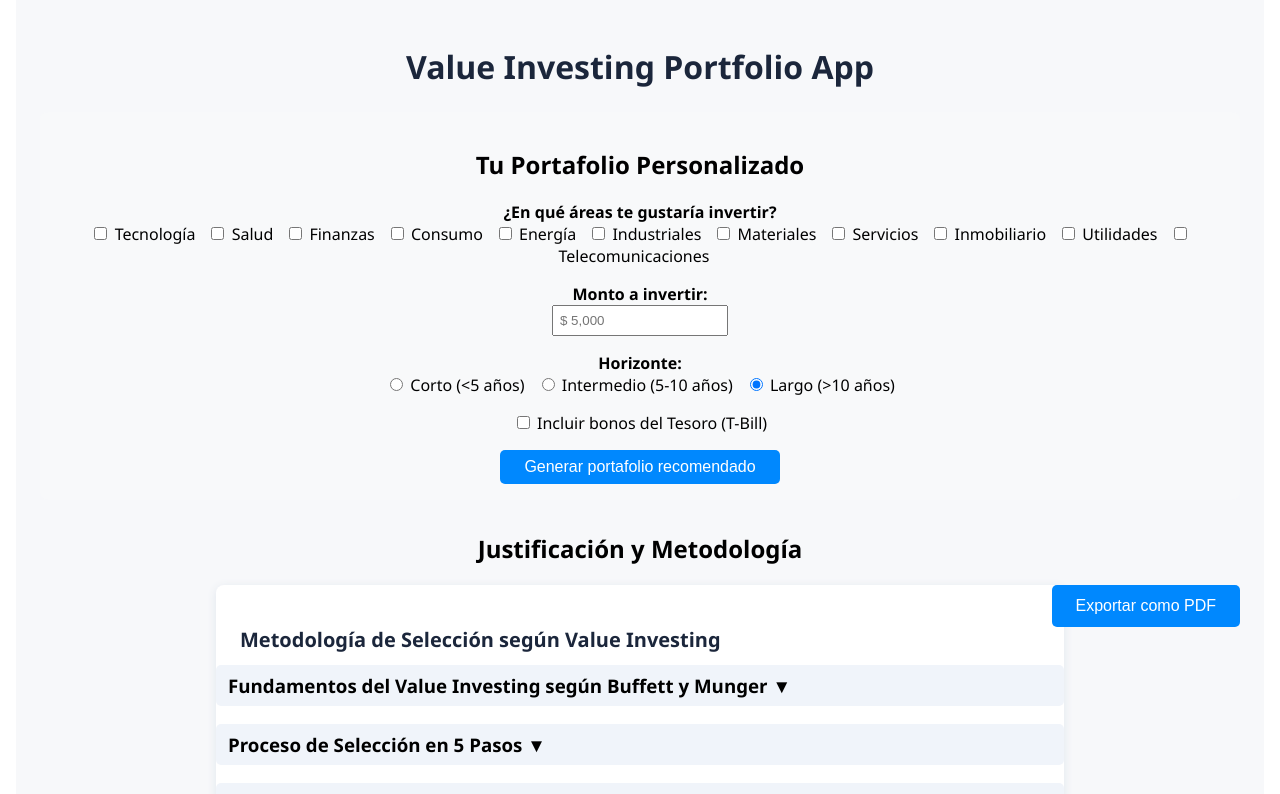
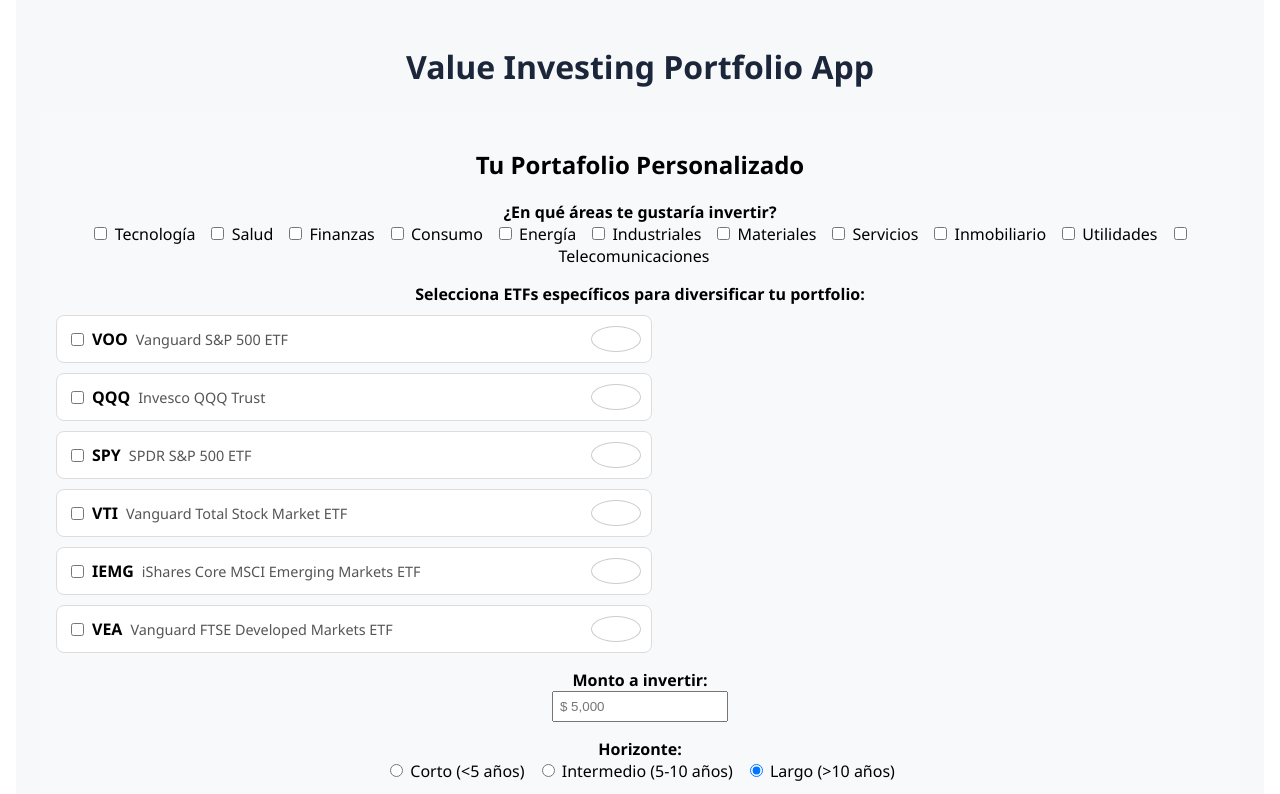
Before and after one commit to pjvalverde/value-investing-portfolio, a React (Create React App) app: page / in a window 1280 px wide. Shown: the top 794 px of the page. Built offline with nearby package versions, Linux system fonts and the light colour scheme.

Commit message:
feat: agregar seleccion de ETFs especificos - Agregar seccion para seleccionar ETFs con descripciones - Implementar logica para priorizar ETFs seleccionados por el usuario - Mejorar la diversificacion del portfolio con ETFs especificos

```diff
--- a/src/components/PortfolioForm.js
+++ b/src/components/PortfolioForm.js
@@ -14,11 +14,22 @@
   'Telecomunicaciones',
 ];
 
+const ETFS = [
+  { ticker: 'VOO', name: 'Vanguard S&P 500 ETF', description: 'Sigue el índice S&P 500, que incluye las 500 empresas más grandes de EE.UU.' },
+  { ticker: 'QQQ', name: 'Invesco QQQ Trust', description: 'Sigue el índice Nasdaq-100, enfocado en empresas tecnológicas y de crecimiento.' },
+  { ticker: 'SPY', name: 'SPDR S&P 500 ETF', description: 'El ETF más líquido que sigue el índice S&P 500.' },
+  { ticker: 'VTI', name: 'Vanguard Total Stock Market ETF', description: 'Exposición a todo el mercado de acciones de EE.UU., incluyendo pequeña, mediana y gran capitalización.' },
+  { ticker: 'IEMG', name: 'iShares Core MSCI Emerging Markets ETF', description: 'Exposición a mercados emergentes como China, India, Brasil, etc.' },
+  { ticker: 'VEA', name: 'Vanguard FTSE Developed Markets ETF', description: 'Exposición a mercados desarrollados fuera de EE.UU. como Europa, Japón y Canadá.' },
+];
+
 const PortfolioForm = ({ onSubmit, loading }) => {
   const [amount, setAmount] = useState('');
   const [horizon, setHorizon] = useState('largo');
   const [includeTBills, setIncludeTBills] = useState(false);
   const [selectedSectors, setSelectedSectors] = useState([]);
+  const [selectedETFs, setSelectedETFs] = useState([]);
+  const [showETFDetails, setShowETFDetails] = useState({});
 
   const handleSectorChange = (sector) => {
     setSelectedSectors(prev =>
@@ -28,9 +39,30 @@
     );
   };
 
+  const handleETFChange = (ticker) => {
+    setSelectedETFs(prev =>
+      prev.includes(ticker)
+        ? prev.filter(t => t !== ticker)
+        : [...prev, ticker]
+    );
+  };
+
+  const toggleETFDetails = (ticker) => {
+    setShowETFDetails(prev => ({
+      ...prev,
+      [ticker]: !prev[ticker]
+    }));
+  };
+
   const handleSubmit = (e) => {
     e.preventDefault();
-    onSubmit({ amount, horizon, includeTBills, sectors: selectedSectors });
+    onSubmit({
+      amount,
+      horizon,
+      includeTBills,
+      sectors: selectedSectors,
+      etfs: selectedETFs
+    });
   };
 
   return (
@@ -47,6 +79,66 @@
             /> {sector}
           </label>
         ))}
+      </div>
+
+      <div style={{ marginBottom: 16 }}>
+        <label style={{ fontWeight: 'bold' }}>Selecciona ETFs específicos para diversificar tu portfolio:</label>
+        <div style={{ display: 'flex', flexWrap: 'wrap', gap: '10px', marginTop: '10px' }}>
+          {ETFS.map(etf => (
+            <div key={etf.ticker} style={{
+              border: '1px solid #ddd',
+              borderRadius: '8px',
+              padding: '10px',
+              width: 'calc(50% - 10px)',
+              backgroundColor: selectedETFs.includes(etf.ticker) ? '#e3f2fd' : 'white'
+            }}>
+              <div style={{ display: 'flex', justifyContent: 'space-between', alignItems: 'center' }}>
+                <label style={{ display: 'flex', alignItems: 'center', cursor: 'pointer' }}>
+                  <input
+                    type="checkbox"
+                    checked={selectedETFs.includes(etf.ticker)}
+                    onChange={() => handleETFChange(etf.ticker)}
+                  />
+                  <span style={{ fontWeight: 'bold', marginLeft: '5px' }}>{etf.ticker}</span>
+                  <span style={{ marginLeft: '8px', fontSize: '0.9em', color: '#555' }}>
+                    {etf.name}
+                  </span>
+                </label>
+                <button
+                  type="button"
+                  onClick={() => toggleETFDetails(etf.ticker)}
+                  style={{
+                    background: 'none',
+                    border: '1px solid #ccc',
+                    borderRadius: '50%',
+                    width: '24px',
+                    height: '24px',
+                    cursor: 'pointer',
+                    display: 'flex',
+                    alignItems: 'center',
+                    justifyContent: 'center',
+                    fontSize: '12px',
+                    fontWeight: 'bold'
+                  }}
+                >
+                  {showETFDetails[etf.ticker] ? '-' : 'i'}
+                </button>
+              </div>
+              {showETFDetails[etf.ticker] && (
+                <div style={{
+                  marginTop: '8px',
+                  fontSize: '0.85em',
+                  backgroundColor: '#f8f9fa',
+                  padding: '8px',
+                  borderRadius: '4px',
+                  color: '#555'
+                }}>
+                  {etf.description}
+                </div>
+              )}
+            </div>
+          ))}
+        </div>
       </div>
       <div style={{ marginBottom: 16 }}>
         <label style={{ fontWeight: 'bold' }}>Monto a invertir:</label><br />
```
